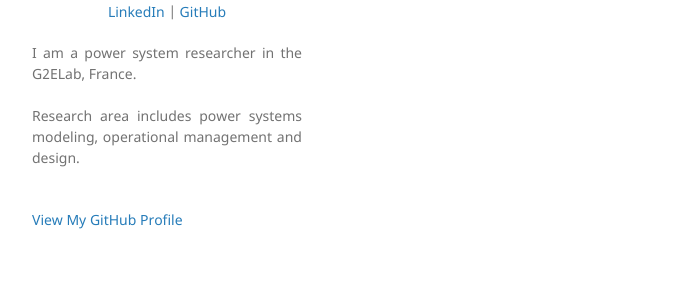
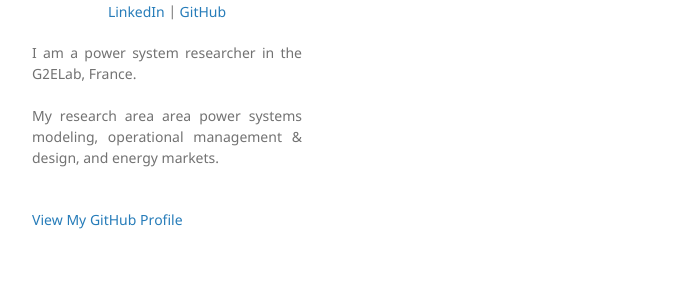
Before and after one commit to andyptr/andyptr.github.io, a Jekyll site: the page built from another-page.md, in a window 1280 px wide. Shown: the part 403-703 px from the top of the page, without its empty margins (178-871 px from the left). Built offline with Jekyll 4.4.1, drawn with Linux system fonts in a browser that asks for light colours; our own code applies the rules of GitHub Pages for plain Markdown files.

Commit message:
Update _config.yml

```diff
--- a/_config.yml
+++ b/_config.yml
@@ -11,7 +11,7 @@ description:
   <p align="justify">
   I am a power system researcher in the G2ELab, France.
   <br><br>
-  Research area includes power systems modeling, operational management and design.
+  My research area area power systems modeling, operational management & design, and energy markets.
   <br><br>
   </p>
 show_downloads: false
```
